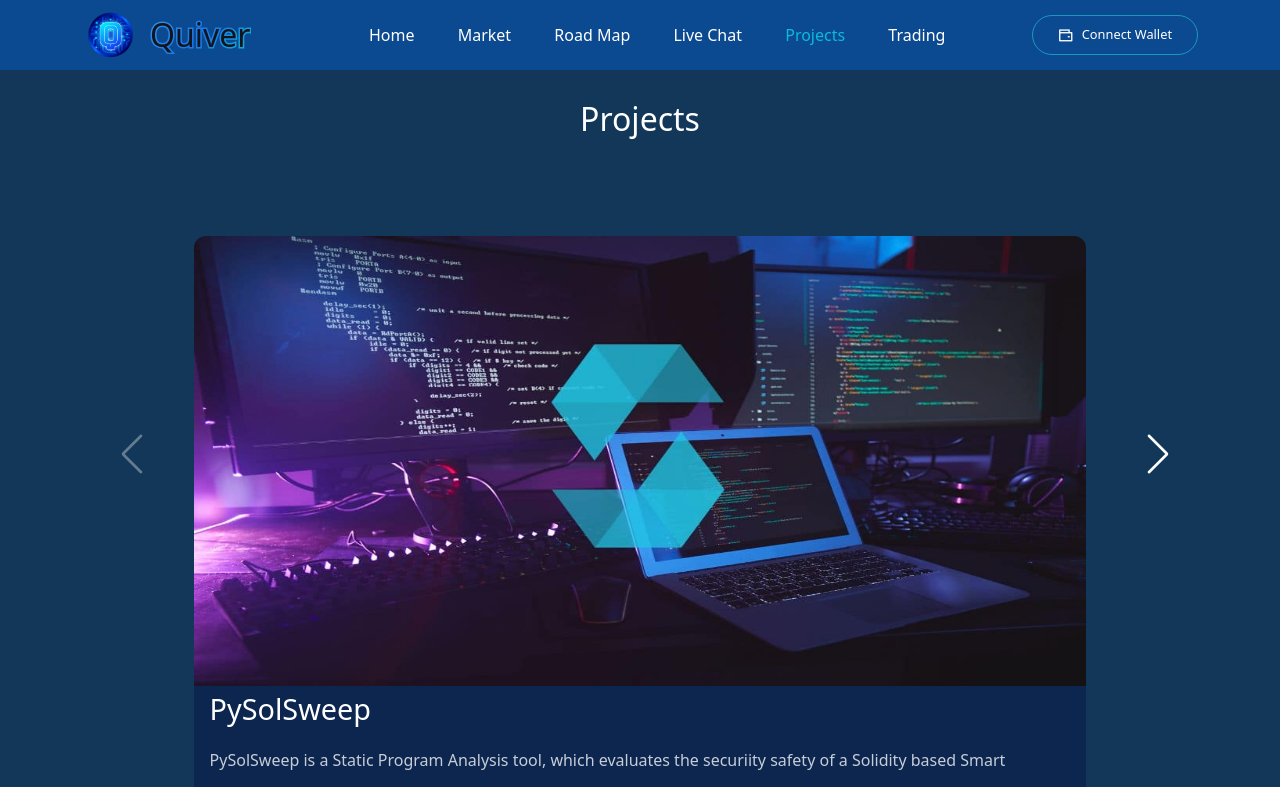
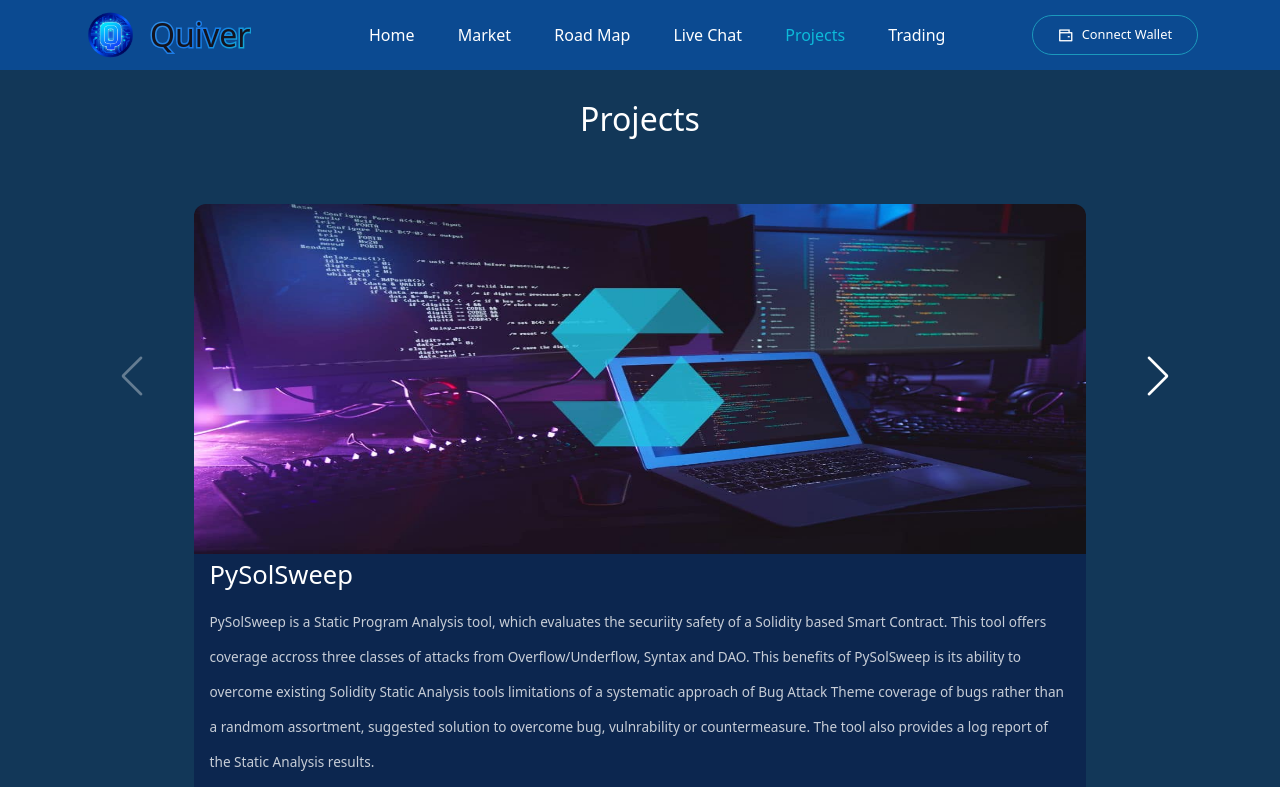
Before and after one commit to nikhilsurfingaus/QuiverNFTWebApp, a React (Create React App) app: page /project in a window 1280 px wide. Shown: the top 787 px of the page. Built offline with nearby package versions, Linux system fonts and the light colour scheme.

Commit message:
Project Responsiveness

```diff
--- a/src/components/ui/Project-section/ProjectItem.jsx
+++ b/src/components/ui/Project-section/ProjectItem.jsx
@@ -56,6 +56,29 @@ const ProjectItemStyles = styled.div`
     margin: auto;
     display: block;
   }
+
+  @media only screen and (min-width: 1000px) and (max-width: 1600px){
+    .projectItem-img {
+      height: 350px;
+      img {
+        height: 350px;
+      }
+    }
+    .projectItem-desc {
+      font-size: 0.85rem;
+      margin-top: 0.8rem;
+    }
+    .projectItem-title {
+      font-size: 1.6rem;
+    }
+    .projectItem-info .create__btn i {
+      font-size: 0.9rem !important;
+    }
+    .projectItem-info .create__btn {
+      font-size: 0.9rem !important;
+    }
+  }
+
   @media only screen and (max-width: 768px) {
     .projectItem-img {
       height: 350px;
--- a/src/components/ui/Project-section/ProjectsSection.jsx
+++ b/src/components/ui/Project-section/ProjectsSection.jsx
@@ -36,6 +36,11 @@ const ProjectSectionStyle = styled.div`
   .swiper-button-next::after {
     font-size: 2.5rem;
   }
+  @media only screen and (min-width: 1000px) and (max-width: 1600px){
+    .projects-all {
+      margin-top: -2rem;
+    }
+  }
   @media only screen and (max-width: 768px) {
     .projects-all {
       max-width: 96%;
@@ -63,6 +68,7 @@ const ProjectSectionStyle = styled.div`
       font-size: 1.5rem;
     }
   }
+
 `;
 
 function Projects() {
```
